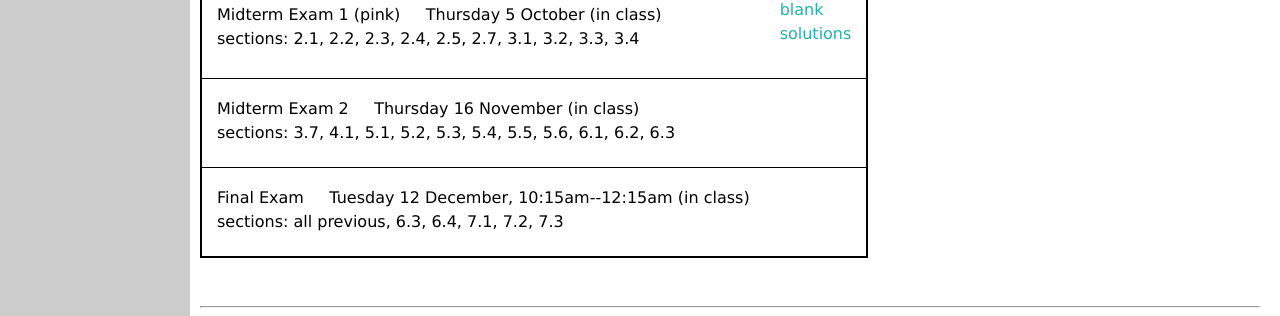
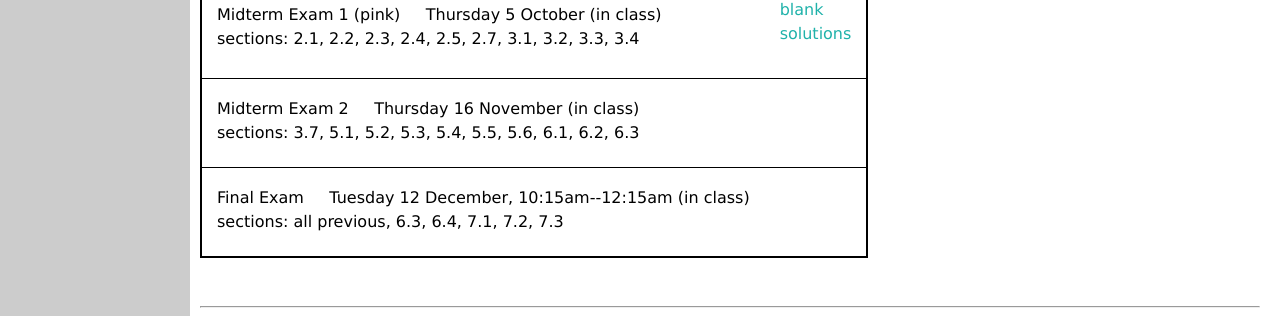
Before and after one commit to uaf-math/calc2, a Jekyll site: the page built from exams.md, in a window 1280 px wide and 900 px high. Shown: the part 363-679 px from the top of the window. Built offline with Jekyll 4.4.1, drawn with Linux system fonts in a browser that asks for light colours.

Commit message:
Update exams.yml

```diff
--- a/_data/exams.yml
+++ b/_data/exams.yml
@@ -13,7 +13,7 @@
   solutions: M252-f23-M1-b-s.pdf
 - name: Midterm Exam 2
   date: Thursday 16 November (in class)
-  sections: 3.7, 4.1, 5.1, 5.2, 5.3, 5.4, 5.5, 5.6, 6.1, 6.2, 6.3
+  sections: 3.7, 5.1, 5.2, 5.3, 5.4, 5.5, 5.6, 6.1, 6.2, 6.3
   blank:
   solutions:
 - name: Final Exam
```
